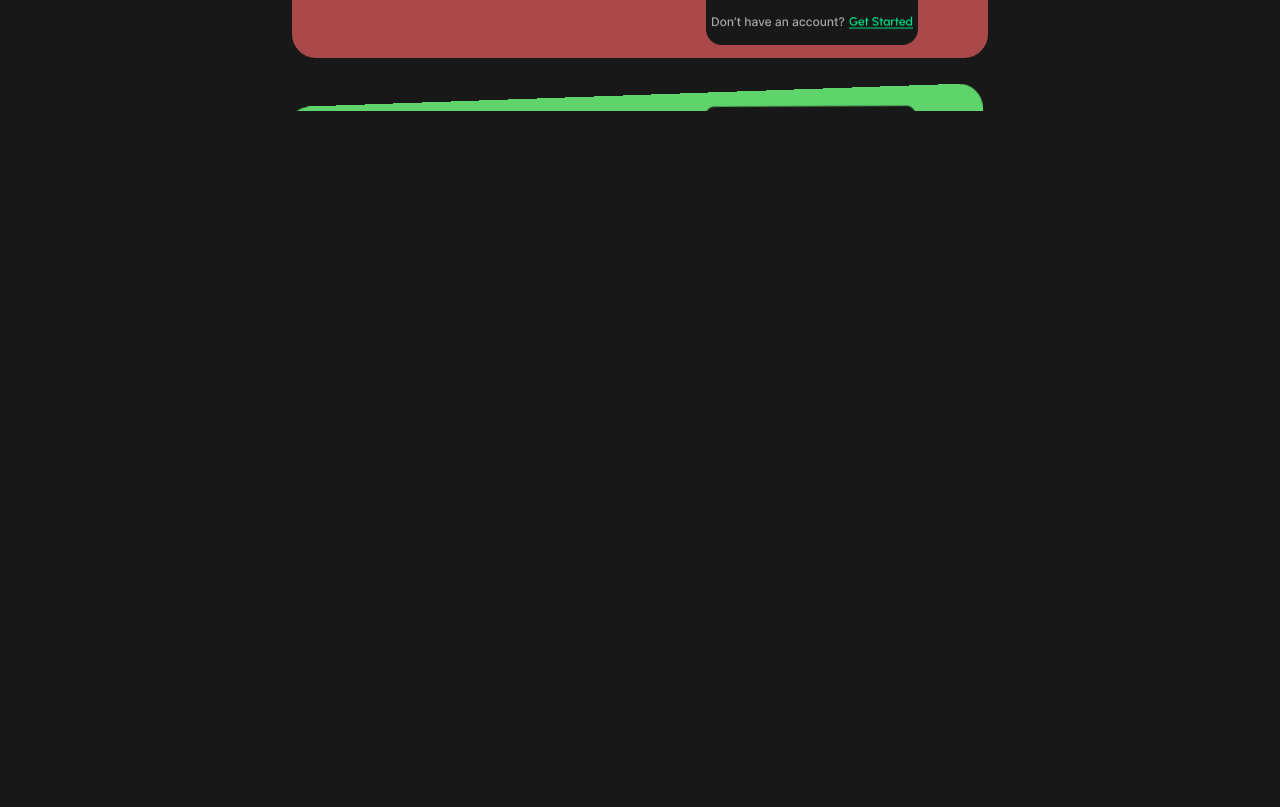
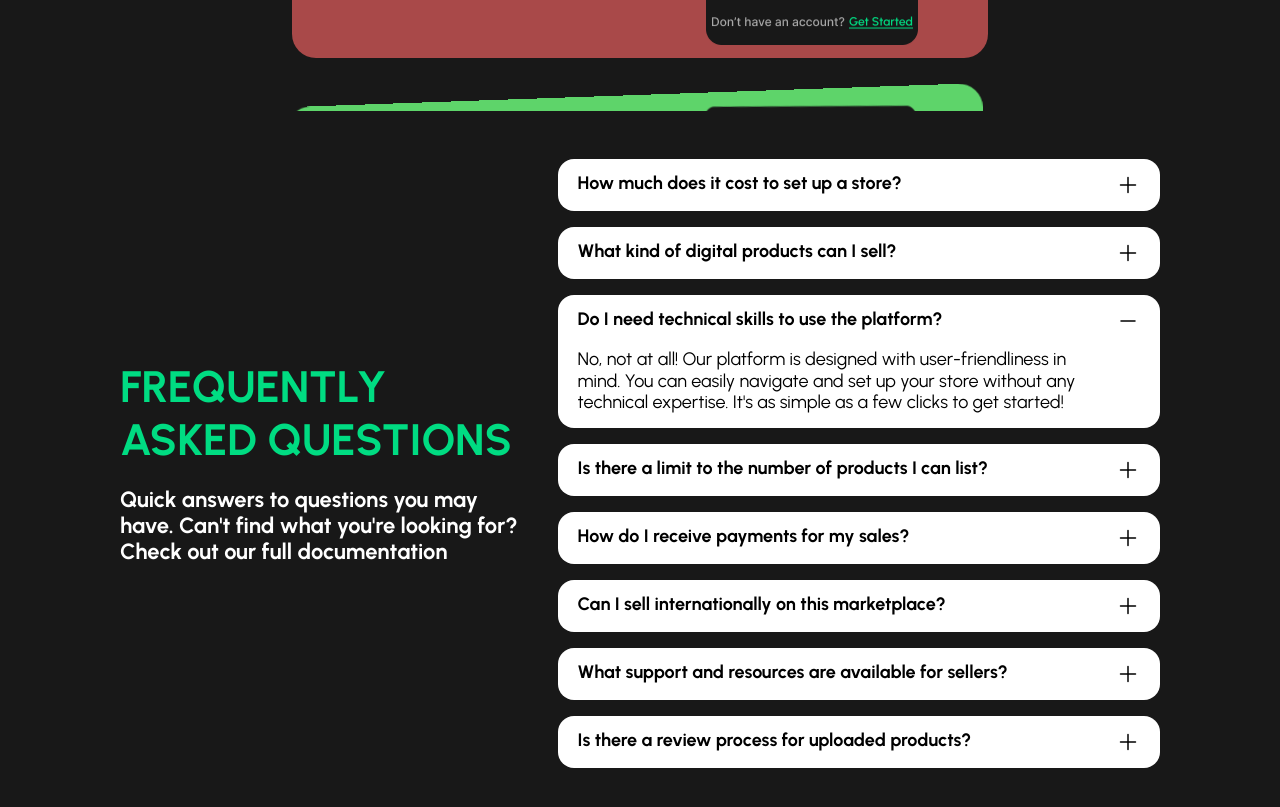
Before and after one commit to AroraKaran19/vyb-store-assignment, a Next.js app: page / in a window 1280 px wide. Shown: the part 4802-5609 px from the top of the page. Before the commit the page ends 4961 px from the top, so only its background shows below. Built offline with nearby package versions, Linux system fonts and the light colour scheme.

Commit message:
faq section done!
Home Page Done!

```diff
--- a/app/components/Home/FAQSection/FAQSection.tsx
+++ b/app/components/Home/FAQSection/FAQSection.tsx
@@ -1,9 +1,87 @@
-import React from 'react'
+"use client";
+import React, { useState } from 'react'
 
 const FAQSection = () => {
+
+  const [faqs, setFaqs] = useState([
+    {
+      question: "How much does it cost to set up a store?",
+      answer: "Lorem ipsum dolor sit amet consectetur adipisicing elit. Obcaecati inventore unde temporibus recusandae saepe ullam quasi quod optio doloremque esse ducimus asperiores aliquam similique nesciunt",
+    },
+    {
+      question: "What kind of digital products can I sell?",
+      answer: "Lorem ipsum dolor sit amet consectetur adipisicing elit. Obcaecati inventore unde temporibus recusandae saepe ullam quasi quod optio doloremque esse ducimus asperiores aliquam similique nesciunt"
+    },
+    {
+      question: "Do I need technical skills to use the platform?",
+      answer: "No, not at all! Our platform is designed with user-friendliness in mind. You can easily navigate and set up your store without any technical expertise. It's as simple as a few clicks to get started!",
+      active: true
+    },
+    {
+      question: "Is there a limit to the number of products I can list?",
+      answer: "Lorem ipsum dolor sit amet consectetur adipisicing elit. Obcaecati inventore unde temporibus recusandae saepe ullam quasi quod optio doloremque esse ducimus asperiores aliquam similique nesciunt"
+    },
+    {
+      question: "How do I receive payments for my sales?",
+      answer: "Lorem ipsum dolor sit amet consectetur adipisicing elit. Obcaecati inventore unde temporibus recusandae saepe ullam quasi quod optio doloremque esse ducimus asperiores aliquam similique nesciunt"
+    },
+    {
+      question: "Can I sell internationally on this marketplace?",
+      answer: "Lorem ipsum dolor sit amet consectetur adipisicing elit. Obcaecati inventore unde temporibus recusandae saepe ullam quasi quod optio doloremque esse ducimus asperiores aliquam similique nesciunt"
+    },
+    {
+      question: "What support and resources are available for sellers?",
+      answer: "Lorem ipsum dolor sit amet consectetur adipisicing elit. Obcaecati inventore unde temporibus recusandae saepe ullam quasi quod optio doloremque esse ducimus asperiores aliquam similique nesciunt"
+    },
+    {
+      question: "Is there a review process for uploaded products?",
+      answer: "Lorem ipsum dolor sit amet consectetur adipisicing elit. Obcaecati inventore unde temporibus recusandae saepe ullam quasi quod optio doloremque esse ducimus asperiores aliquam similique nesciunt"
+    },
+  ])
+
+  const toggleFaq = (index: number) => {
+    const updatedFAQ = faqs.map((faq, i) => {
+      if (index == i) {
+        return {...faq, active: !faq.active }
+      } else {
+        return {...faq, active: false }
+      }
+    })
+    setFaqs(updatedFAQ);
+  };
+
   return (
-    <section id="faq" className="faq-section w-full flex">
-
+    <section id="faq" className="faq-section w-full flex items-stretch sm:flex-col">
+      <div className="faq-section_textarea w-[40%] flex flex-col justify-center sm:w-full">
+        <h1 className="faq-section_heading w-full text-[#00DC82] sm:text-center">FREQUENTLY ASKED QUESTIONS</h1>
+        <div className="faq-section_subheading w-full flex flex-col text-white sm:text-center">
+          <h2>Quick answers to questions you may have. Can't find what you're looking for?</h2>
+          <h2>Check out our full documentation</h2>
+        </div>
+      </div>
+      <div className="faq-section_content_area w-[60%] flex flex-col gap-4 sm:w-full">
+        {faqs.map((faq, index) => (
+          <div key={faq.question + index} className="faq-content w-full flex flex-col bg-white text-black rounded-2xl cursor-pointer transition-all duration-500 ease-in-out"
+            onClick={() => {toggleFaq(index)}}>
+            <div className="faq-content_top w-full flex items-stretch">
+              <p className="faq-content_question flex-1">{faq.question}</p>
+              <div className="faq-content_btn flex-none flex items-center shrink-0">
+                {faq.active ?
+                  <svg xmlns="http://www.w3.org/2000/svg" viewBox="0 0 24 24" fill="currentColor">
+                    <path fillRule="evenodd" d="M4.25 12a.75.75 0 0 1 .75-.75h14a.75.75 0 0 1 0 1.5H5a.75.75 0 0 1-.75-.75Z" clipRule="evenodd" />
+                  </svg>
+                  :
+                  <svg xmlns="http://www.w3.org/2000/svg" viewBox="0 0 24 24" fill="currentColor">
+                    <path fillRule="evenodd" d="M12 3.75a.75.75 0 0 1 .75.75v6.75h6.75a.75.75 0 0 1 0 1.5h-6.75v6.75a.75.75 0 0 1-1.5 0v-6.75H4.5a.75.75 0 0 1 0-1.5h6.75V4.5a.75.75 0 0 1 .75-.75Z" clipRule="evenodd" />
+                  </svg>}
+              </div>
+            </div>
+            <div className={`faq-content_answer w-full ${faq.active ? "flex" : "hidden"}`}>
+              <p>{faq.answer}</p>
+            </div>
+          </div>
+        ))}
+      </div>
     </section>
   )
 }
--- a/app/components/Home/home.css
+++ b/app/components/Home/home.css
@@ -151,7 +151,7 @@
 /* Monitization Section */
 
 .home-page .monitization-section {
-    padding-top: clamp(1rem, 5vw, 2rem);
+    padding-top: clamp(2rem, 5vw, 2rem);
     gap: clamp(0.5rem, 5vw, 2.25rem);
 }
 
@@ -207,8 +207,8 @@
 /* Influencer Section */
 
 .home-page .influencer-section {
-    padding-top: clamp(1rem, 5vw, 3rem);
-    gap: clamp(0.5rem, 15vw, 2.25rem);
+    padding-top: clamp(2rem, 5vw, 3rem);
+    gap: clamp(0.5rem, 5vw, 2.25rem);
 }
 
 .home-page .influencer-section .influencer-section_heading {
@@ -284,8 +284,8 @@
 /* Get Started Section */
 
 .home-page .get-started-section {
-    padding-top: clamp(1rem, 5vw, 3rem);
-    gap: clamp(0.5rem, 15vw, 2.25rem);
+    padding-top: clamp(2rem, 5vw, 3rem);
+    gap: clamp(0.5rem, 5vw, 2.25rem);
 }
 
 .home-page .get-started-section .get-started-section_heading {
@@ -332,6 +332,53 @@
 /* FAQ Section */
 
 .home-page .faq-section {
-    padding-top: clamp(1rem, 5vw, 3rem);
-    gap: clamp(0.5rem, 15vw, 2.25rem);
+    padding: clamp(2rem, 5vw, 3rem) 0;
+    gap: clamp(0.5rem, 5vw, 2.25rem);
 }
+
+.home-page .faq-section .faq-section_textarea {
+    font-family: "Urbanist Bold", sans-serif;
+    line-height: 1.2;
+    gap: clamp(0.25rem, 2vw, 1.25rem);
+
+    .faq-section_heading {
+        font-size: clamp(20px, 5vw, 44px);
+    }
+    .faq-section_subheading {
+        font-size: clamp(14px, 5vw, 22px);
+    }
+}
+
+.home-page .faq-section .faq-section_content_area {
+    .faq-content {
+        padding: clamp(7px, 5vw, 14px) clamp(10px, 5vw, 20px);
+        gap: clamp(0.25rem, 5vw, 1rem);
+        font-family: "Urbanist Bold", sans-serif;
+        line-height: 1.2;
+
+        .faq-content_top {
+            gap: clamp(0.25rem, 5vw, 1rem);
+
+            .faq-content_question {
+                font-size: clamp(14px, 2vw, 18px);
+            }
+
+            .faq-content_btn svg {
+                height: clamp(1rem, 5vw, 1.5rem);
+                aspect-ratio: 1 / 1;
+            }
+        }
+
+        .faq-content_answer {
+            padding-right: calc(clamp(0.25rem, 5vw, 1rem) + 1.5rem);
+            font-size: clamp(14px, 2vw, 18px);
+            font-family: "Urbanist Regular", sans-serif;
+        }
+    }
+}
+
+@media (min-width: 321px) and (max-width: 1024px) {
+    .home-page .faq-section .faq-section_content_area .faq-content .faq-content_answer {
+        padding: 0;
+    }
+}
```
